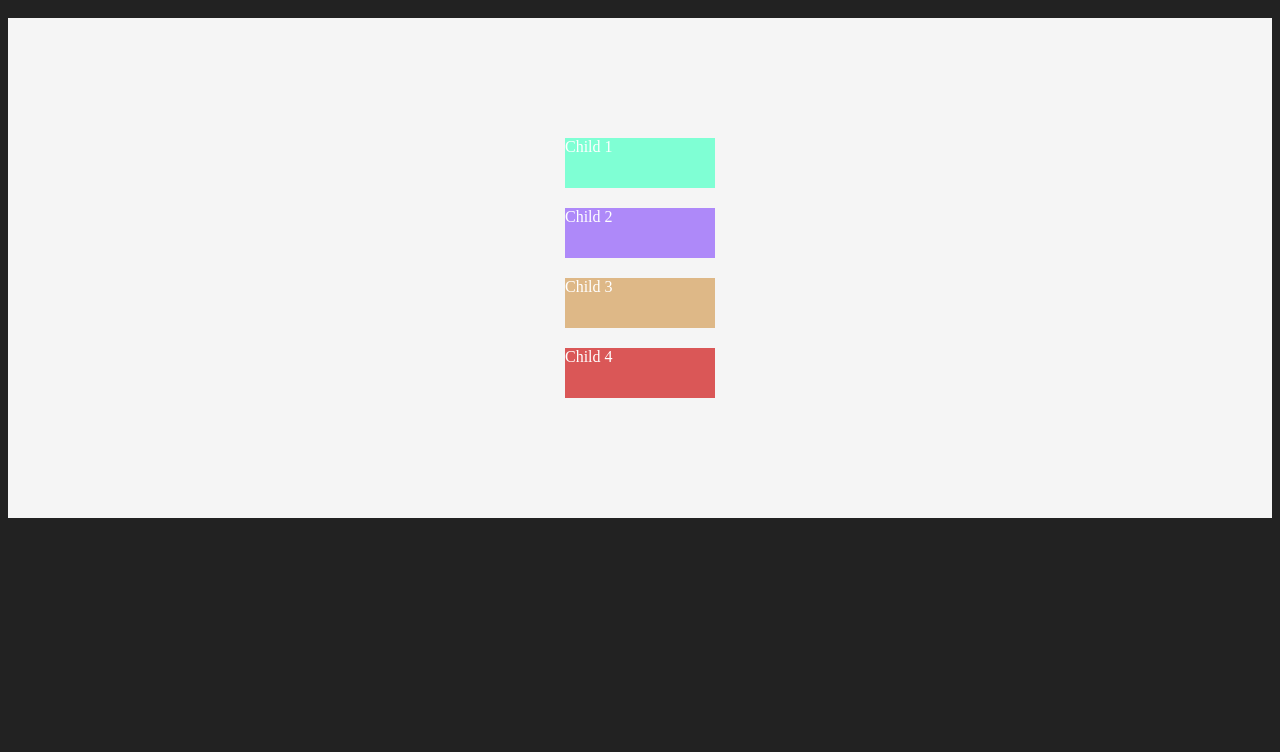
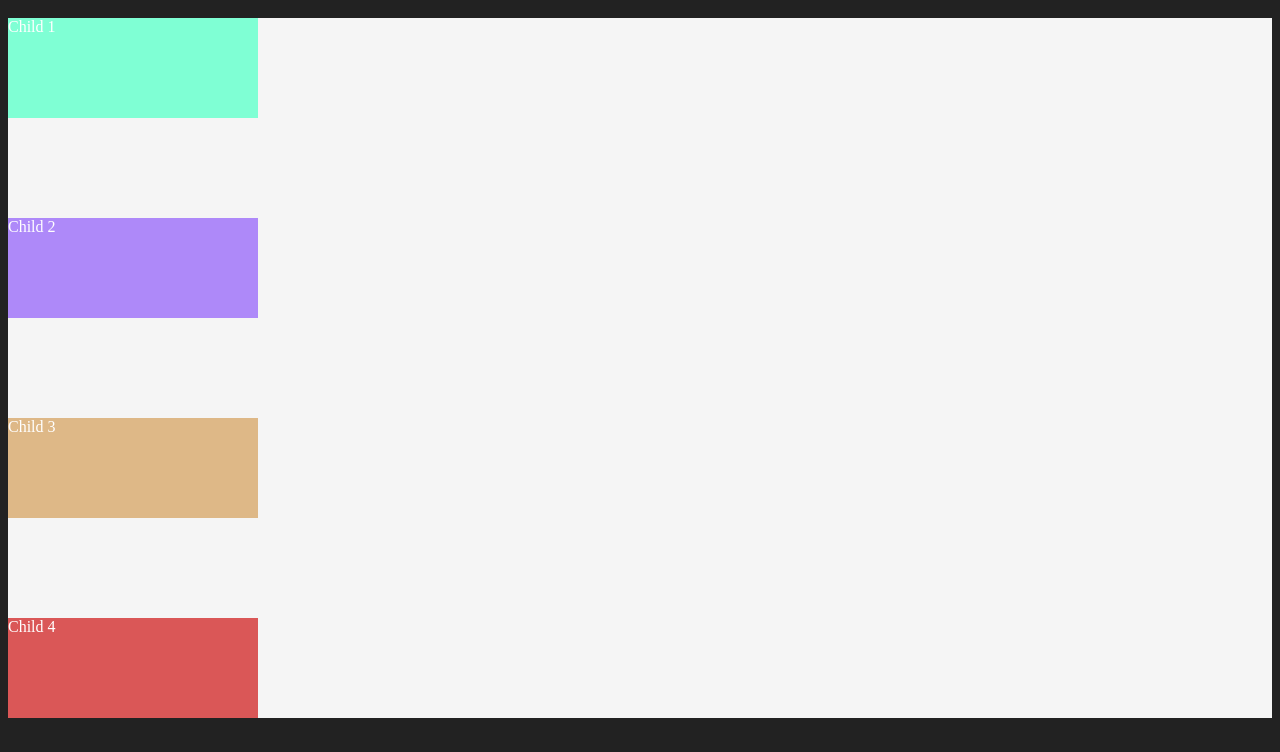
Before and after one commit to aeliyadevs/basic-web-development-trainings, a plain HTML site: page GroupDPS/flex.html in a window 1280 px wide. Shown: the part 48-800 px from the top of the page. Drawn offline with Linux system fonts and the light colour scheme.

Commit message:
css display flex - justify-content, align-items options

```diff
--- a/GroupDPS/CSS/flex.css
+++ b/GroupDPS/CSS/flex.css
@@ -8,7 +8,7 @@ body {
 } */
 .parent {
   width: 100%;
-  height: 500px;
+  height: 700px;
   background-color: whitesmoke;
   display: flex;
 
@@ -16,17 +16,19 @@ body {
   flex-direction: column;
 
   /* justify-content aligns items in the main-axis */
-  justify-content: center;
+  /* options: flex-start, center, flex-end, space-between, space-around, space-evenly */
+  justify-content: space-between;
 
   /* align-items aligns items in the cross-axis */
-  align-items: center;
+  /* options: flex-start, center, flex-end */
+  /* align-items: center; */
 
   /* adds space between items */
   gap: 20px;
 }
 .child {
-  width: 150px;
-  height: 50px;
+  width: 250px;
+  height: 100px;
 }
 .child-1 {
   background-color: aquamarine;
```
